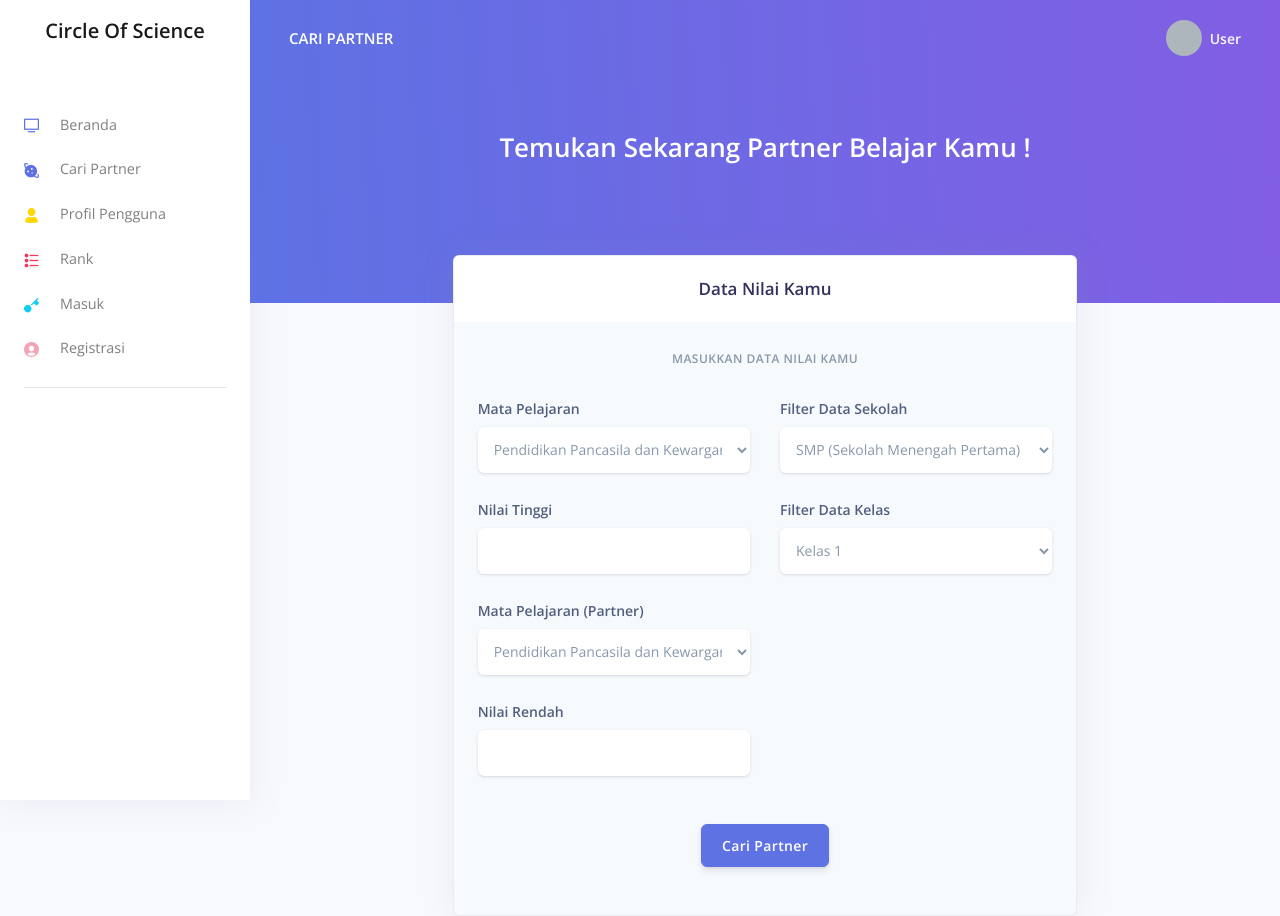
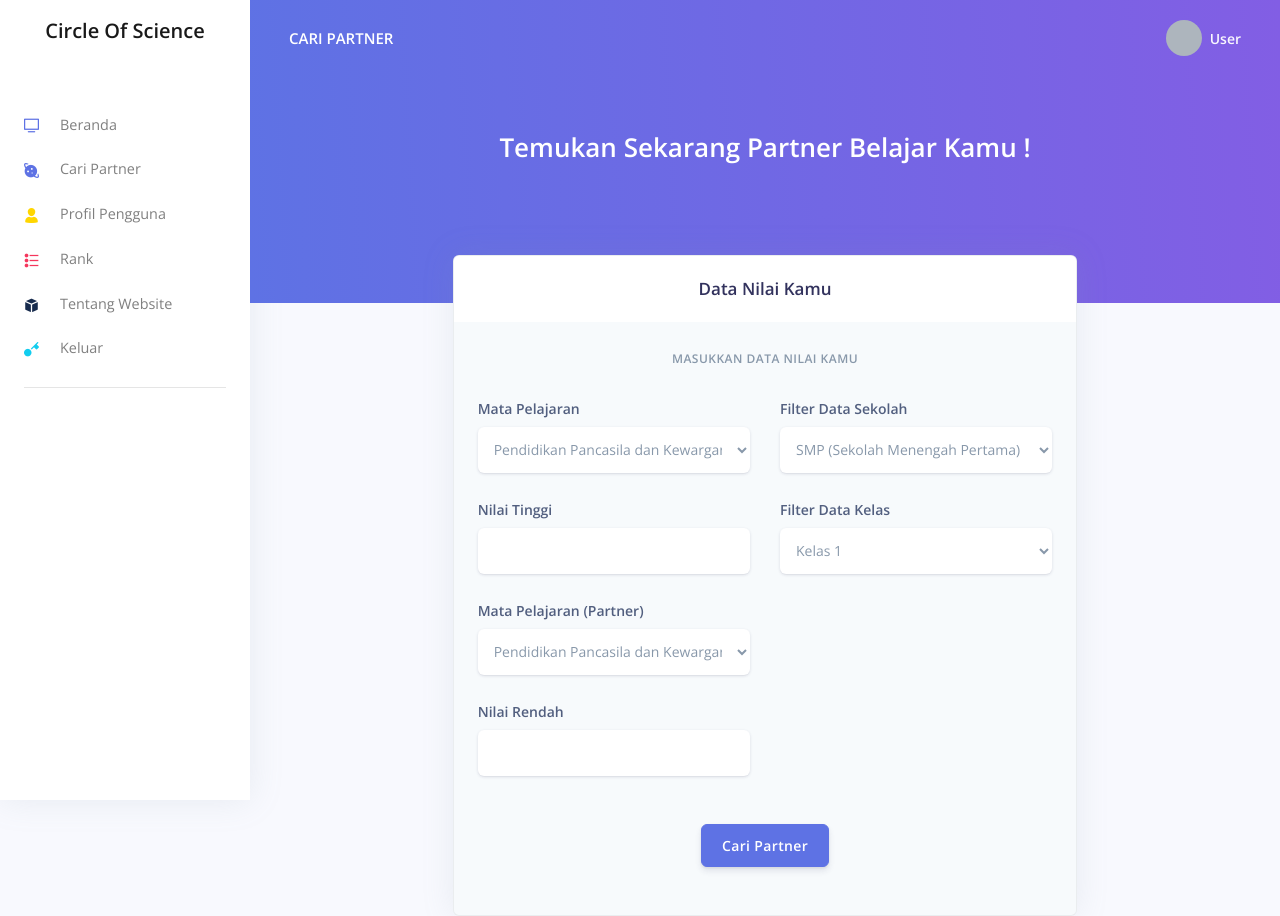
Before and after one commit to ratoz/CoS, a PHP site: page /cos_mvc/app/view/caripartner/cari_partner.php in a window 1280 px wide. Run offline with PHP 8.4, Linux system fonts and the light colour scheme; some libraries are stand-ins or nearby versions.

Commit message:
cari partner

```diff
--- a/app/config/config.php
+++ b/app/config/config.php
@@ -10,4 +10,4 @@ define('PATHCSS', "http://localhost/cos_mvc/public/css/");
 define('DB_HOST', 'localhost');
 define('DB_USER', 'root');
 define('DB_PASS', '');
-define('DB_NAME', 'db_cos');
+define('DB_NAME', 'db_cos_new');
--- a/app/view/caripartner/cari_partner.php
+++ b/app/view/caripartner/cari_partner.php
@@ -115,15 +115,16 @@
             </a>
           </li>
           <li class="nav-item">
-            <a class="nav-link" href="<?=BASEURL?>login">
-              <i class="ni ni-key-25 text-info"></i> Masuk
-            </a>
-          </li>
-          <li class="nav-item">
-            <a class="nav-link" href="<?=BASEURL?>registrasi">
-              <i class="ni ni-circle-08 text-pink"></i> Registrasi
-            </a>
-          </li>
+          <a class="nav-link " href="<?= BASEURL; ?>about">
+            <i class="ni ni-app text-default"></i> Tentang Website
+          </a>
+        </li>
+
+        <li class="nav-item">
+          <a class="nav-link" href="<?= BASEURL; ?>Logout">
+            <i class="ni ni-key-25 text-info"></i> Keluar
+          </a>
+        </li>
         </ul>
         <!-- Divider -->
         <hr class="my-3">
--- a/app/view/caripartner/proses_cari.php
+++ b/app/view/caripartner/proses_cari.php
@@ -3,7 +3,7 @@
 $servername = "localhost";
 $username = "root";
 $password = "";
-$dbname = "db_cos";
+$dbname = "db_cos_new";
 
 // Create connection
 $conn = new mysqli($servername, $username, $password, $dbname);
```
